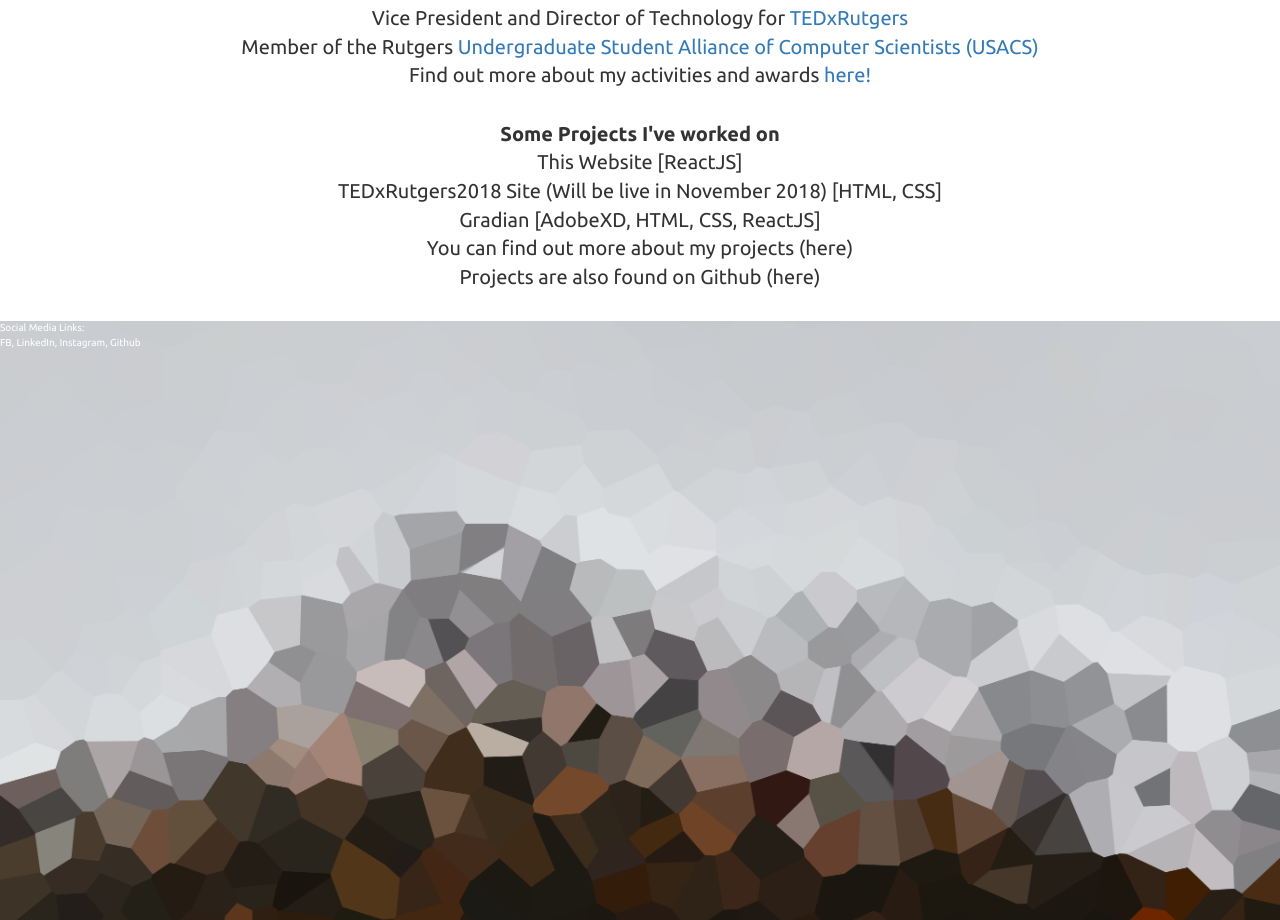
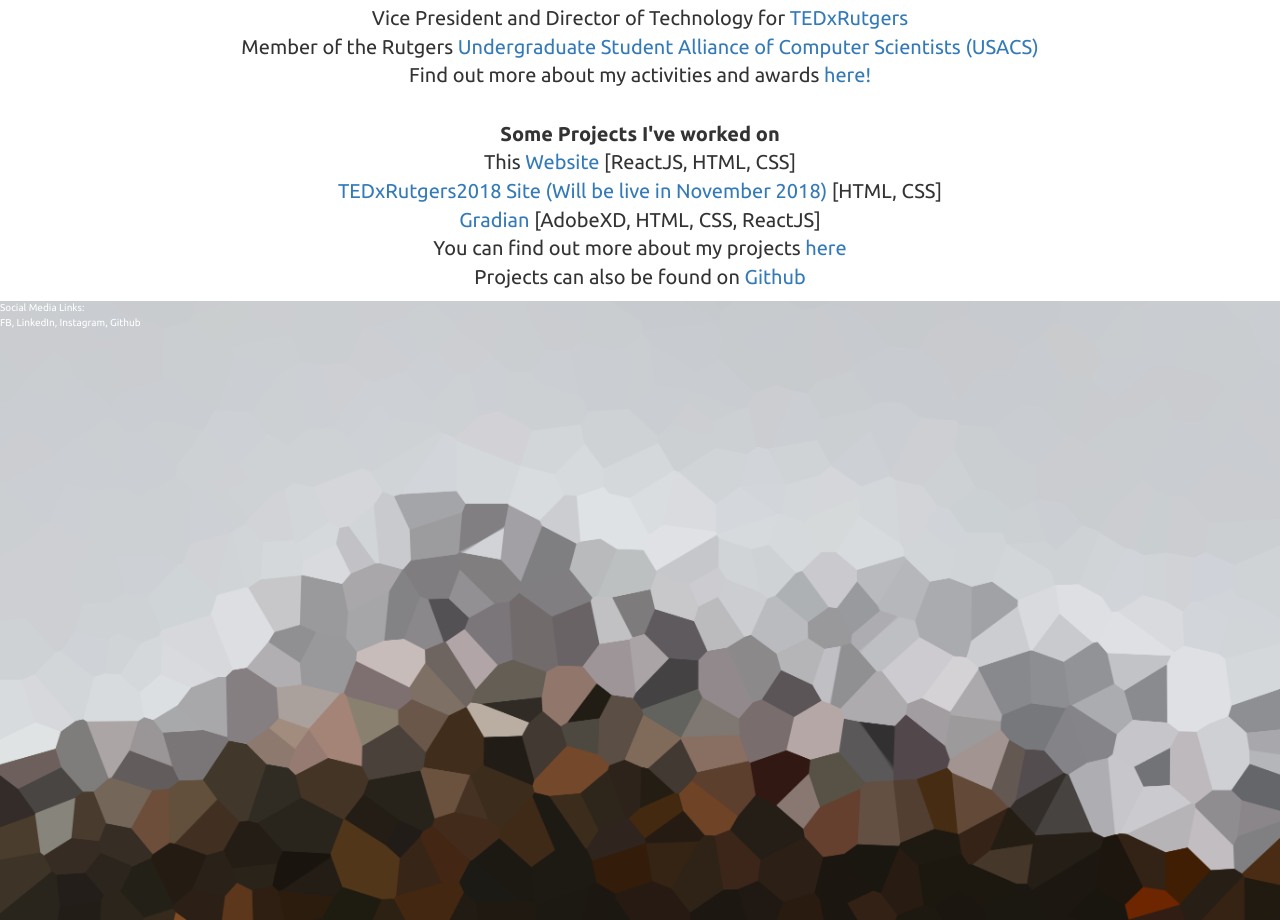
Before and after one commit to PhuruShekar/PhuruShekar.github.io, a React (Create React App) app: page /#/ in a window 1280 px wide. Shown: the part 1010-1930 px from the top of the page. Built offline with nearby package versions, Linux system fonts and the light colour scheme.

Commit message:
more hyperlinks, about me section is done for now

```diff
--- a/src/components/pages/homePage.js
+++ b/src/components/pages/homePage.js
@@ -54,14 +54,11 @@ class HomePage extends Component {
 
             <p>
                 <strong>Some Projects I've worked on</strong> <br/>
-                This Website [ReactJS] <br/>
-                TEDxRutgers2018 Site (Will be live in November 2018) [HTML, CSS] <br/>
-                Gradian [AdobeXD, HTML, CSS, ReactJS] <br/>
-                You can find out more about my projects (here) <br/>
-                Projects are also found on Github (here)
-            </p>
-
-            <p>
+                This <a href="https://phurushekar.github.io"> Website </a>  [ReactJS, HTML, CSS] <br/>
+                <a href="https://tedxrutgers.github.io/2018conf"> TEDxRutgers2018 Site (Will be live in November 2018)</a> [HTML, CSS] <br/>
+                <a href="https://devpost.com/software/gradian-1qp0ac"> Gradian </a> [AdobeXD, HTML, CSS, ReactJS] <br/>
+                You can find out more about my projects <Link to="/Accomplishments">here</Link> <br/>
+                Projects can also be found on  <a href="https://github.com/phurushekar">Github</a>
             </p>
 
         </div>
```
